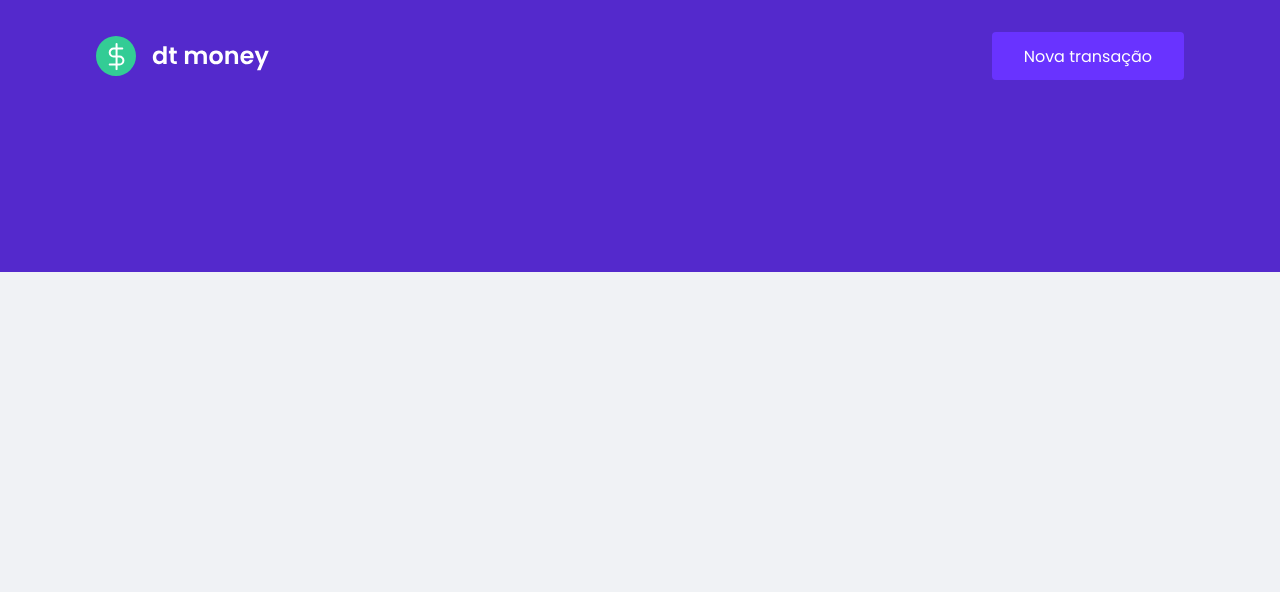
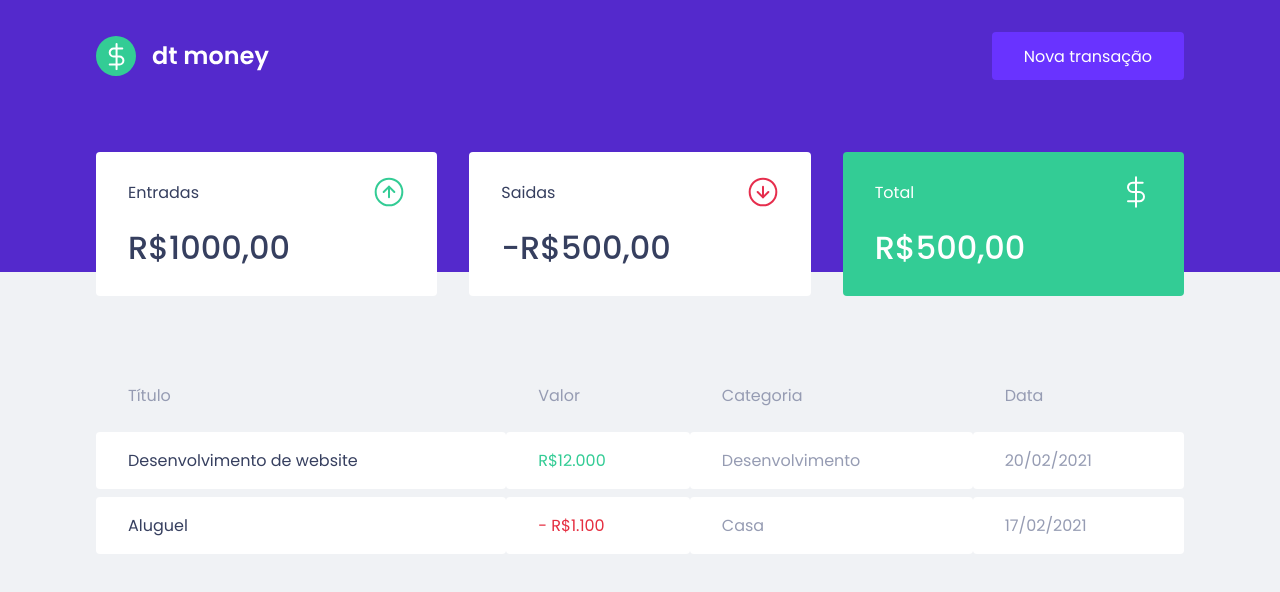
Before and after one commit to levircesar/dtmoney, a React (Create React App) app: page / in a window 1280 px wide. Shown: the top 592 px of the page. Built offline with nearby package versions, Linux system fonts and the light colour scheme.

Commit message:
componente: transactions table

```diff
--- a/public/index.html
+++ b/public/index.html
@@ -6,7 +6,7 @@
     <meta name="viewport" content="width=device-width, initial-scale=1" />
     <link rel="shortcut icon" href="favicon.png" type="image/png">
     <title>dtmoney</title>
-    <link href="https://fonts.googleapis.com/css2?family=Poppins:wght@400;600&display=swap" rel="stylesheet">
+    <link href="https://fonts.googleapis.com/css2?family=Poppins:wght@400;500;600&display=swap" rel="stylesheet">
   </head>
   <body>
     <noscript>You need to enable JavaScript to run this app.</noscript>
--- a/src/App.tsx
+++ b/src/App.tsx
@@ -1,3 +1,4 @@
+import { Dashboard } from "./components/Dashboard";
 import { Header } from "./components/Header";
 import { GlobalStyle } from "./styles/global";
 
@@ -5,6 +6,7 @@
   return (
     <>
       <Header />
+      <Dashboard />
       <GlobalStyle />
     </>
   );
--- /dev/null
+++ b/src/components/Dashboard/index.tsx
@@ -0,0 +1,12 @@
+import { Summary } from "../Summary";
+import { TransactionsTable } from "../TransactionsTable";
+import { Container } from "./styles";
+
+export function Dashboard(){
+  return (
+    <Container>
+      <Summary />
+      <TransactionsTable />
+    </Container>
+  );
+}
--- /dev/null
+++ b/src/components/Dashboard/styles.ts
@@ -0,0 +1,8 @@
+import styled from 'styled-components'
+
+export const Container = styled.main`
+  max-width: 1120px;
+  margin: 0 auto;
+  padding: 2.5rem 1rem ;
+
+`
--- /dev/null
+++ b/src/components/Summary/index.tsx
@@ -0,0 +1,32 @@
+import { Container } from "./styles";
+import incomeImg from '../../assets/income.svg'
+import outcomeImg from '../../assets/outcome.svg'
+import totalImg from '../../assets/total.svg'
+
+export function Summary(){
+  return (
+    <Container>
+      <div>
+        <header>
+          <p>Entradas</p>
+          <img src={incomeImg} alt="Entradas" />
+        </header>
+        <strong>R$1000,00</strong>
+      </div>
+      <div>
+        <header>
+          <p>Saidas</p>
+          <img src={outcomeImg} alt="Saidas" />
+        </header>
+        <strong>-R$500,00</strong>
+      </div>
+      <div className="highlight-background">
+        <header>
+          <p>Total</p>
+          <img src={totalImg} alt="Total" />
+        </header>
+        <strong>R$500,00</strong>
+      </div>
+    </Container>
+  )
+}
--- /dev/null
+++ b/src/components/Summary/styles.ts
@@ -0,0 +1,34 @@
+import styled from 'styled-components'
+
+export const Container = styled.div`
+  display: grid;
+  grid-template-columns: repeat(3, 1fr);
+  gap: 2rem;
+  margin-top: -10rem;
+
+  div{
+    background: var(--shape);
+    padding: 1.5rem 2rem;
+    border-radius: 0.25rem;
+    color: var(--text-title);
+
+    header{
+      display: flex;
+      align-items: center;
+      justify-content: space-between;
+    }
+
+    strong{
+      display: block;
+      margin-top: 1rem;
+      font-size: 2rem;
+      font-weight: 500;
+      line-height: 3rem;
+    }
+
+    &.highlight-background{
+      background: var(--green);
+      color: #FFF;
+    }
+  }
+`
--- /dev/null
+++ b/src/components/TransactionsTable/index.tsx
@@ -0,0 +1,32 @@
+import { Container } from "./styles";
+
+export function TransactionsTable(){
+  return (
+    <Container>
+      <table>
+        <thead>
+          <tr>
+            <th>Título</th>
+            <th>Valor</th>
+            <th>Categoria</th>
+            <th>Data</th>
+          </tr>
+        </thead>
+        <tbody>
+          <tr>
+            <td>Desenvolvimento de website</td>
+            <td className="deposit">R$12.000</td>
+            <td>Desenvolvimento</td>
+            <td>20/02/2021</td>
+          </tr>
+          <tr>
+            <td>Aluguel</td>
+            <td className="withdraw">- R$1.100</td>
+            <td>Casa</td>
+            <td>17/02/2021</td>
+          </tr>
+        </tbody>
+      </table>
+    </Container>
+  );
+}
--- /dev/null
+++ b/src/components/TransactionsTable/styles.ts
@@ -0,0 +1,39 @@
+import styled from 'styled-components'
+
+export const Container = styled.div`
+  margin-top: 4rem;
+
+  table{
+    width: 100%;
+    border-spacing: 0 0.5rem;
+
+    th{
+      color: var(--text-body);
+      font-weight: 400;
+      padding: 1rem 2rem;
+      text-align: left;
+      line-height: 1.5rem;
+    }
+
+    td{
+      padding: 1rem 2rem;
+      border: 0;
+      background: var(--shape);
+      color: var(--text-body);
+      border-radius: 0.25rem;
+
+      &:first-child{
+        color: var(--text-title);
+      }
+
+      &.deposit{
+        color: var(--green);
+      }
+
+      &.withdraw{
+        color: var(--red);
+      }
+    }
+  }
+
+`
--- a/src/styles/global.ts
+++ b/src/styles/global.ts
@@ -3,8 +3,8 @@
 export const GlobalStyle = createGlobalStyle`
   :root{
     --red: #e52e40;
+    --green: #33cc95;
     --blue: #5429CC;
-
     --blue-light: #6933ff;
 
     --text-title: #363f5f;
```
